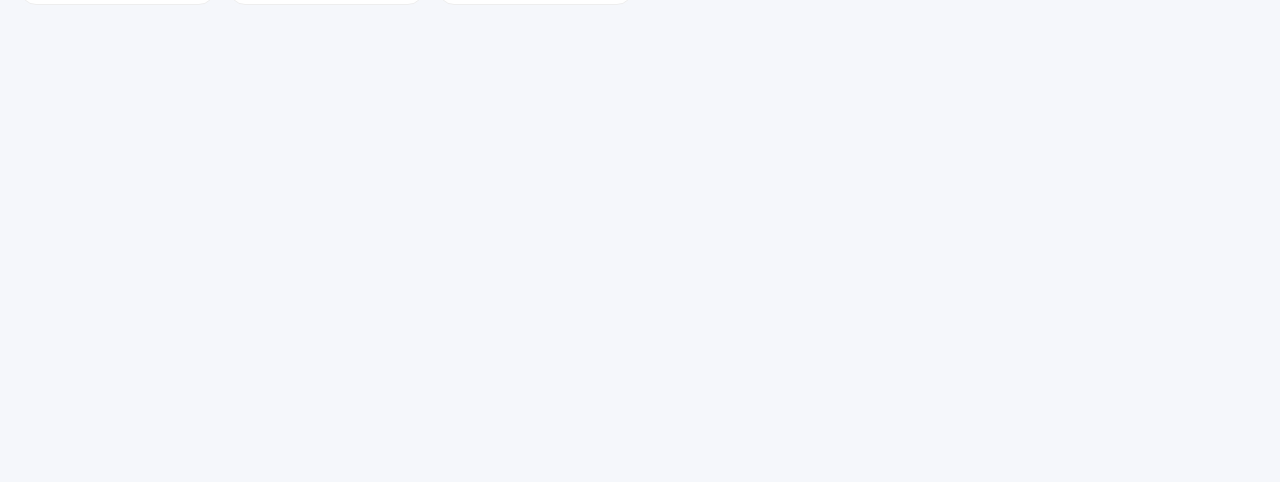
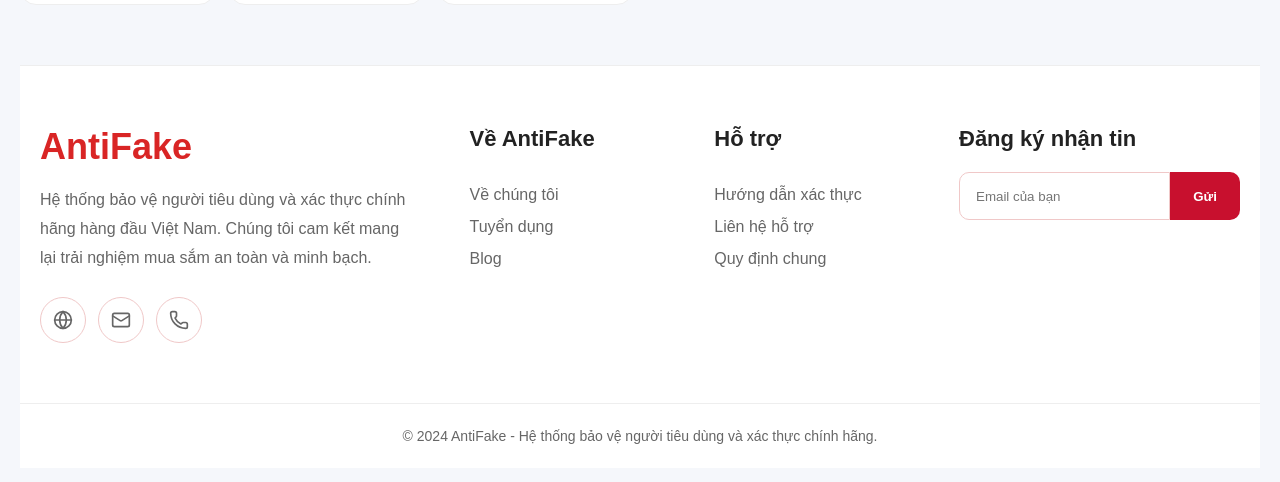
Before and after one commit to Quyen-Peter/anti-fake, a React (Vite) app: page / in a window 1280 px wide. Shown: the part 2069-2551 px from the top of the page. Before the commit the page ends 2154 px from the top, so only its background shows below. Built offline with nearby package versions, Linux system fonts and the light colour scheme; no server answers.

Commit message:
create footer

```diff
--- /dev/null
+++ b/src/components/layout/footer.tsx
@@ -0,0 +1,72 @@
+import {
+  Globe,
+  Mail,
+  Phone,
+} from "lucide-react";
+import "../../css/components/layout/footer.css";
+
+export default function Footer() {
+  return (
+    <footer className="footer">
+      <div className="footer-content">
+        <div className="footer-brand">
+          <h2>AntiFake</h2>
+
+          <p>
+            Hệ thống bảo vệ người tiêu dùng và xác thực chính
+            hãng hàng đầu Việt Nam. Chúng tôi cam kết mang lại
+            trải nghiệm mua sắm an toàn và minh bạch.
+          </p>
+
+          <div className="footer-social">
+            <a href="#">
+              <Globe size={20} />
+            </a>
+
+            <a href="#">
+              <Mail size={20} />
+            </a>
+
+            <a href="#">
+              <Phone size={20} />
+            </a>
+          </div>
+        </div>
+
+        <div className="footer-links">
+          <h3>Về AntiFake</h3>
+
+          <a href="#">Về chúng tôi</a>
+          <a href="#">Tuyển dụng</a>
+          <a href="#">Blog</a>
+        </div>
+
+        <div className="footer-links">
+          <h3>Hỗ trợ</h3>
+
+          <a href="#">Hướng dẫn xác thực</a>
+          <a href="#">Liên hệ hỗ trợ</a>
+          <a href="#">Quy định chung</a>
+        </div>
+
+        <div className="footer-newsletter">
+          <h3>Đăng ký nhận tin</h3>
+
+          <div className="footer-subscribe">
+            <input
+              type="email"
+              placeholder="Email của bạn"
+            />
+
+            <button>Gửi</button>
+          </div>
+        </div>
+      </div>
+
+      <div className="footer-bottom">
+        © 2024 AntiFake - Hệ thống bảo vệ người tiêu dùng và
+        xác thực chính hãng.
+      </div>
+    </footer>
+  );
+}
--- a/src/components/layout/header.tsx
+++ b/src/components/layout/header.tsx
@@ -63,15 +63,16 @@
       icon: Users,
     },
     {
+      label: "QR",
+      path: "/qr",
+      icon: ScanLine,
+    },
+    {
       label: "Affiliate",
       path: "/affiliate",
       icon: Handshake,
     },
-    {
-      label: "QR",
-      path: "/qr",
-      icon: ScanLine,
-    },
+
     {
       label: "Tôi",
       path: "/profile",
--- a/src/css/components/layout/footer.css
+++ b/src/css/components/layout/footer.css
@@ -0,0 +1,188 @@
+.footer {
+  margin-top: 60px;
+  background: #fff;
+  border-top: 1px solid #eee;
+}
+
+.footer-content {
+  max-width: 1400px;
+  margin: auto;
+
+  display: grid;
+  grid-template-columns: 2fr 1fr 1fr 1.2fr;
+  gap: 60px;
+
+  padding: 60px 20px;
+}
+
+.footer-brand h2 {
+  margin-bottom: 18px;
+
+  color: #d92525;
+  font-size: 36px;
+  font-weight: 700;
+}
+
+.footer-brand p {
+  line-height: 1.8;
+  color: #666;
+  max-width: 420px;
+}
+
+.footer-social {
+  display: flex;
+  gap: 12px;
+  margin-top: 24px;
+}
+
+.footer-social a {
+  width: 46px;
+  height: 46px;
+
+  border: 1px solid #f0c8c8;
+  border-radius: 50%;
+
+  display: flex;
+  align-items: center;
+  justify-content: center;
+
+  color: #666;
+
+  transition: all 0.25s ease;
+}
+
+.footer-links h3,
+.footer-newsletter h3 {
+  margin-bottom: 20px;
+
+  font-size: 22px;
+  color: #222;
+}
+
+.footer-links {
+  display: flex;
+  flex-direction: column;
+  gap: 14px;
+}
+
+.footer-links a {
+  color: #666;
+  text-decoration: none;
+  transition: 0.2s;
+}
+
+
+.footer-subscribe {
+  display: flex;
+  margin-top: 12px;
+}
+
+.footer-subscribe input {
+  flex: 1;
+  height: 48px;
+
+  border: 1px solid #f0c8c8;
+  border-radius: 10px 0 0 10px;
+
+  padding: 0 16px;
+  outline: none;
+}
+
+.footer-subscribe button {
+  width: 70px;
+
+  border: none;
+  background: #c8102e;
+
+  color: white;
+  font-weight: 600;
+
+  border-radius: 0 10px 10px 0;
+
+  cursor: pointer;
+}
+
+
+
+.footer-bottom {
+  border-top: 1px solid #eee;
+
+  text-align: center;
+
+  padding: 24px 20px;
+
+  color: #666;
+  font-size: 14px;
+}
+
+/* Mobile */
+@media (max-width: 576px) {
+  .footer-content {
+    grid-template-columns: 1fr;
+    gap: 30px;
+    padding: 40px 20px;
+  }
+
+  .footer-brand,
+  .footer-links,
+  .footer-newsletter {
+    width: 100%;
+  }
+
+  .footer-subscribe {
+    flex-direction: column;
+    gap: 6px;
+  }
+
+  .footer-subscribe input,
+  .footer-subscribe button {
+    width: 100%;
+    border-radius: 10px;
+  }
+
+  .footer-subscribe input{
+    padding: 10px 6px;
+  }
+
+  .footer-subscribe button {
+    height: 30px;
+  }
+
+  .footer-brand h2 {
+    font-size: 28px;
+  }
+}
+
+/* Tablet */
+@media (min-width: 577px) and (max-width: 768px) {
+  .footer-content {
+    grid-template-columns: 1fr 1fr;
+    gap: 40px 30px;
+    padding: 50px 20px;
+  }
+
+  .footer-brand {
+    grid-column: span 2;
+  }
+
+  .footer-brand p {
+    max-width: 100%;
+  }
+}
+
+/* Tablet lớn */
+@media (min-width: 769px) and (max-width: 820px) {
+  .footer-content {
+    grid-template-columns: 1fr 1fr;
+    gap: 40px 40px;
+    padding: 50px 20px;
+  }
+
+  .footer-brand {
+    grid-column: span 2;
+  }
+
+  .footer-brand p {
+    max-width: 100%;
+  }
+}
--- a/src/pages/home/index.tsx
+++ b/src/pages/home/index.tsx
@@ -7,6 +7,7 @@
 import type { shopCard } from "../../type/shop";
 import type { ProductView } from "../../type/product";
 import ProductCard from "../../components/product/productCard";
+import Footer from "../../components/layout/footer";
 
 export default function HomePage() {
   const mockShops: shopCard[] = [
@@ -293,7 +294,7 @@
         ))}
       </div>
      </div>
-
+      <Footer/>
     </div>
   );
 }
```
